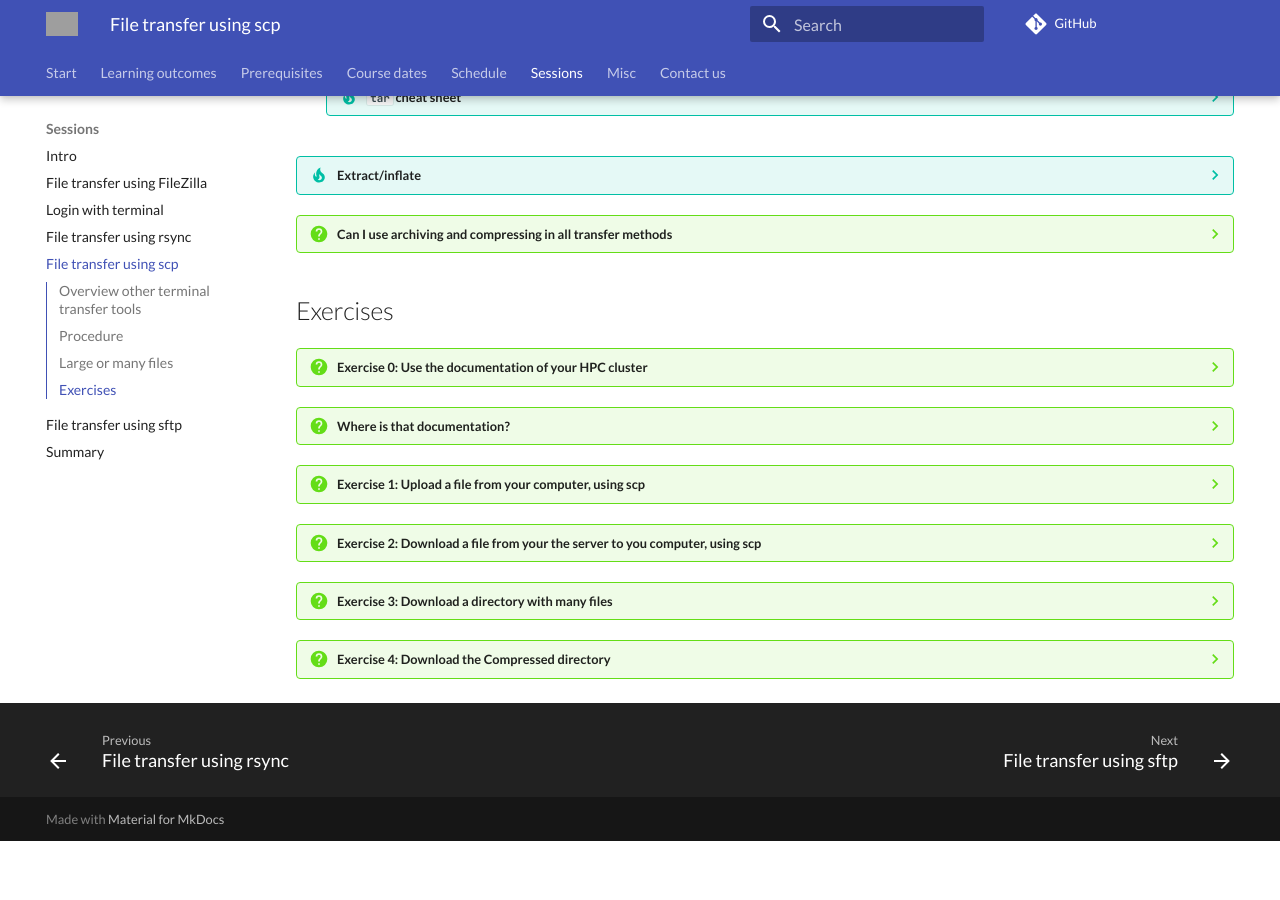
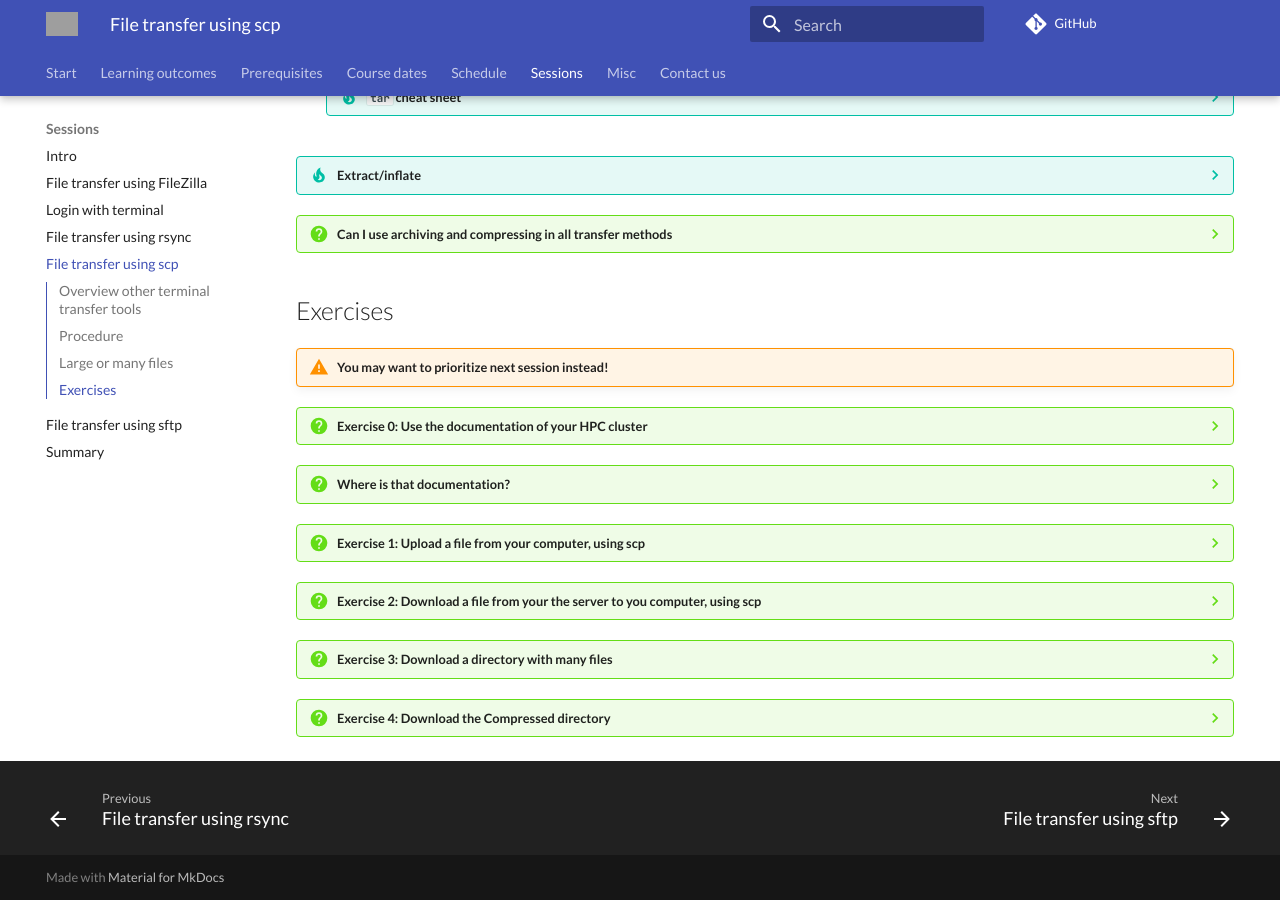
Before and after one commit to UPPMAX/naiss_file_transfer_course, an MkDocs documentation site: the page built from docs/sessions/scp/README.md, in a window 1280 px wide and 900 px high, scrolled down 2336 px. Built offline with MkDocs 1.6.1 and Material for MkDocs 9.7.7, drawn with Linux system fonts in a browser that asks for light colours; comment, search, counter and statistics services are not loaded; before the commit the page ends 3177 px from its top, so only the background shows below that; some of the changed lines change nothing that is shown; grey boxes are pictures that could not be loaded.

Commit message:
README.md scp fixes

````diff
--- a/docs/sessions/scp/README.md
+++ b/docs/sessions/scp/README.md
@@ -22,6 +22,7 @@
     - Learners have transferred files using `scp`
 
     Lesson plan:
+
     ```mermaid
     gantt
       title File transfer using scp
@@ -191,7 +192,6 @@
 
         - [``tar`` manual](https://devhints.io/tar)
 
-
 ???- tip "Extract/inflate"
 
     - ``gunzip compressed file.gz``
@@ -204,6 +204,8 @@
     - No matter of which transfer tool you are using, graphical or in terminal!
 
 ## Exercises
+
+!!! warning "You may want to prioritize next session instead!"
 
 ???- question "Exercise 0: Use the documentation of your HPC cluster"
 
@@ -238,7 +240,7 @@
 
         Locally
 
-        - (If you want to create a file in local terminal: ``$ touch local_file``)
+        - (If you want to create a file in _local_ terminal: ``$ touch local_file``)
         - Send it to an existing folder (e.g. ``transfer``) on Tetralith: ``$ scp local_file [username]@tetralith.nsc.liu.se:~/transfer/``
 
         Check on server that it is there
@@ -251,7 +253,7 @@
 
     Tips
 
-    - (If you want to create a file in remote terminal: ``$ touch remote_file``)
+    - (If you want to create a file in _remote_ ssh terminal: ``$ touch remote_file``)
     - Send it to an existing local folder
     - Check locally that it is there
 
@@ -259,7 +261,7 @@
 
         On Server
 
-        - (If you want to create a file first: ``$ touch remote_file``)
+        - (If you want to create a remote file first, in an SSH session, do: ``$ touch remote_file``)
         - Get it to an existing local folder (e.g. ``transfer``): ``$ scp [username]@tetralith.nsc.liu.se:~/transfer/remote_file .``
 
         Check locally that it is there
@@ -282,7 +284,7 @@
 
     ???- tip "Answer (Tetralith example)"
 
-        - ``time scp -r bjornc@rackham.uppmax.uu.se:~/test/many_files .``
+        - ``time scp -r sm_bcarl@tetralith.nsc.liu.se:~/test/many_files .``
 
         - [Video for Tetralith](https://youtu.be/Q5fOpHetgcU)
 
@@ -291,11 +293,18 @@
     Tips
 
     - Archive and zip the many_files directory
-    - Time the download of the compressed directory, using ``time``
+    - Time the download of the compressed directory, using ``time``.
+        - If ``time´´ does not work, count the seconds!
 
 
     ???- tip "Answer (Tetralith example)"
 
-        - ``time scp -r bjornc@rackham.uppmax.uu.se:~/test/many_files.tar.gz .``
+        Archiving and compressions step on REMOTE
+
+        - ``tar -cvzf many_files.tar.gz many_files``
+
+        LOCALLY
+
+        - ``time scp sm_bcarl@tetralith.nsc.liu.se:~/test/many_files.tar.gz .``
 
         - [Video for Tetralith](https://youtu.be/UPnbnfTYHAQ)
````
